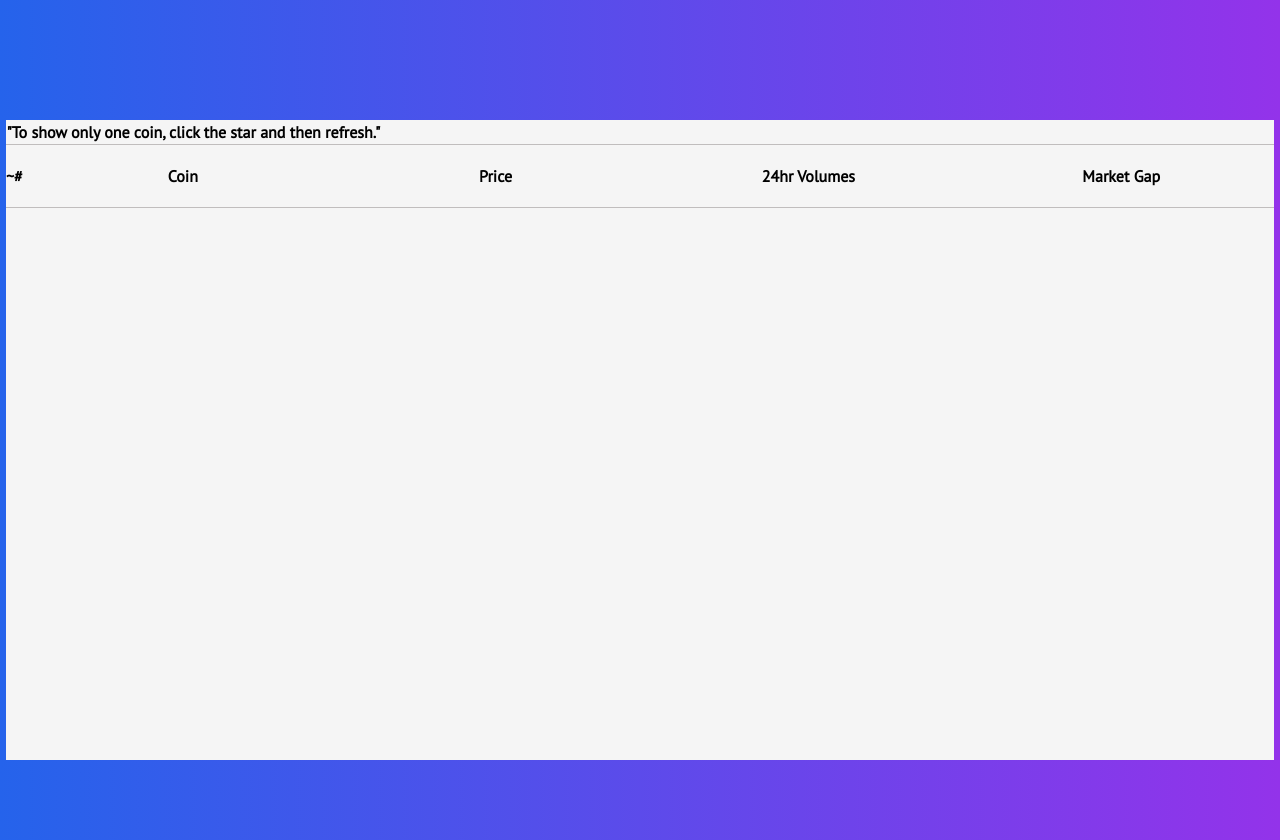
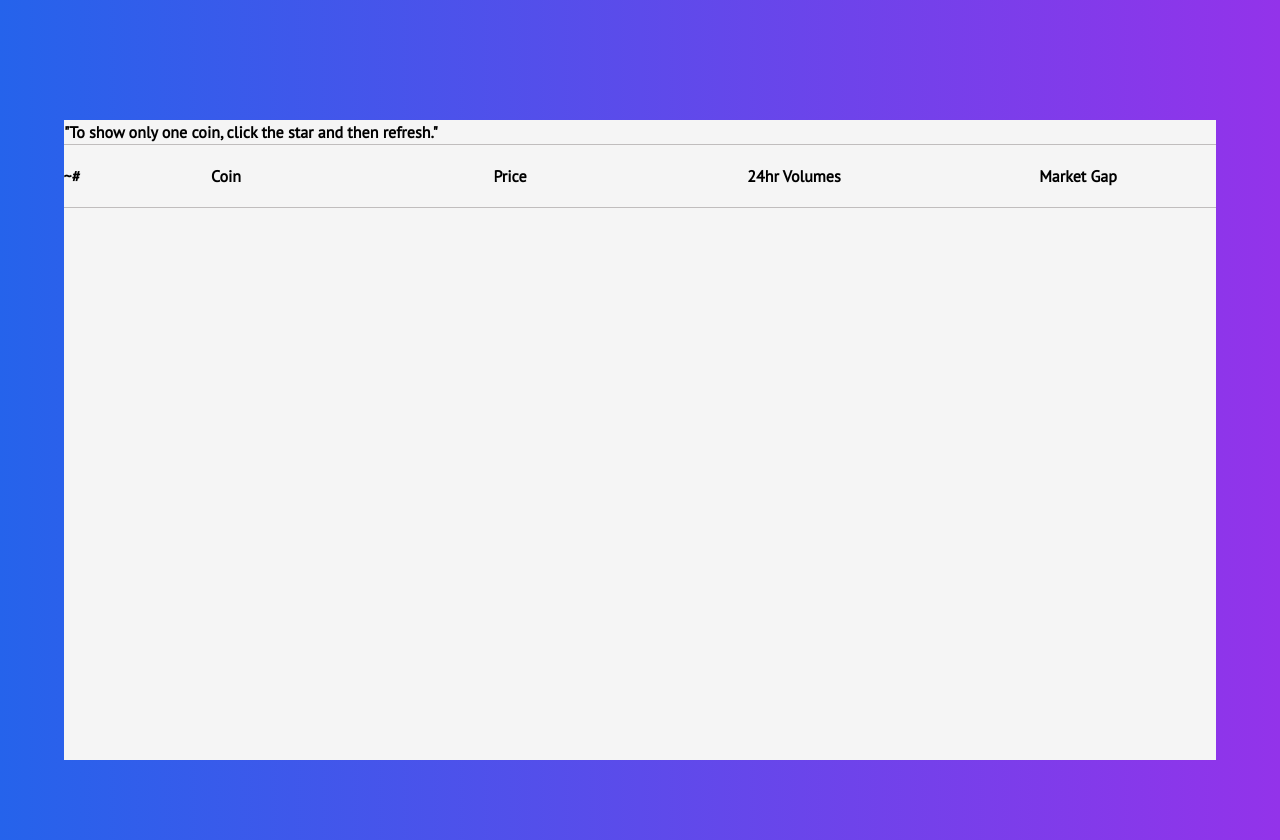
Before and after one commit to arul9976/Cryptotrackerapp, a plain HTML site: page index.html in a window 1280 px wide. Shown: the part 760-1600 px from the top of the page. Drawn offline with Linux system fonts and the light colour scheme; no server answers.

Commit message:
Version V10

```diff
--- a/src/style.css
+++ b/src/style.css
@@ -65,7 +65,7 @@
 
 #TopHead {
     font-family: 'PT Sans', sans-serif;
-    width: 99%;
+    width: 90%;
     height: 80%;
     background: #f5f5f5;
     margin: auto;
```
